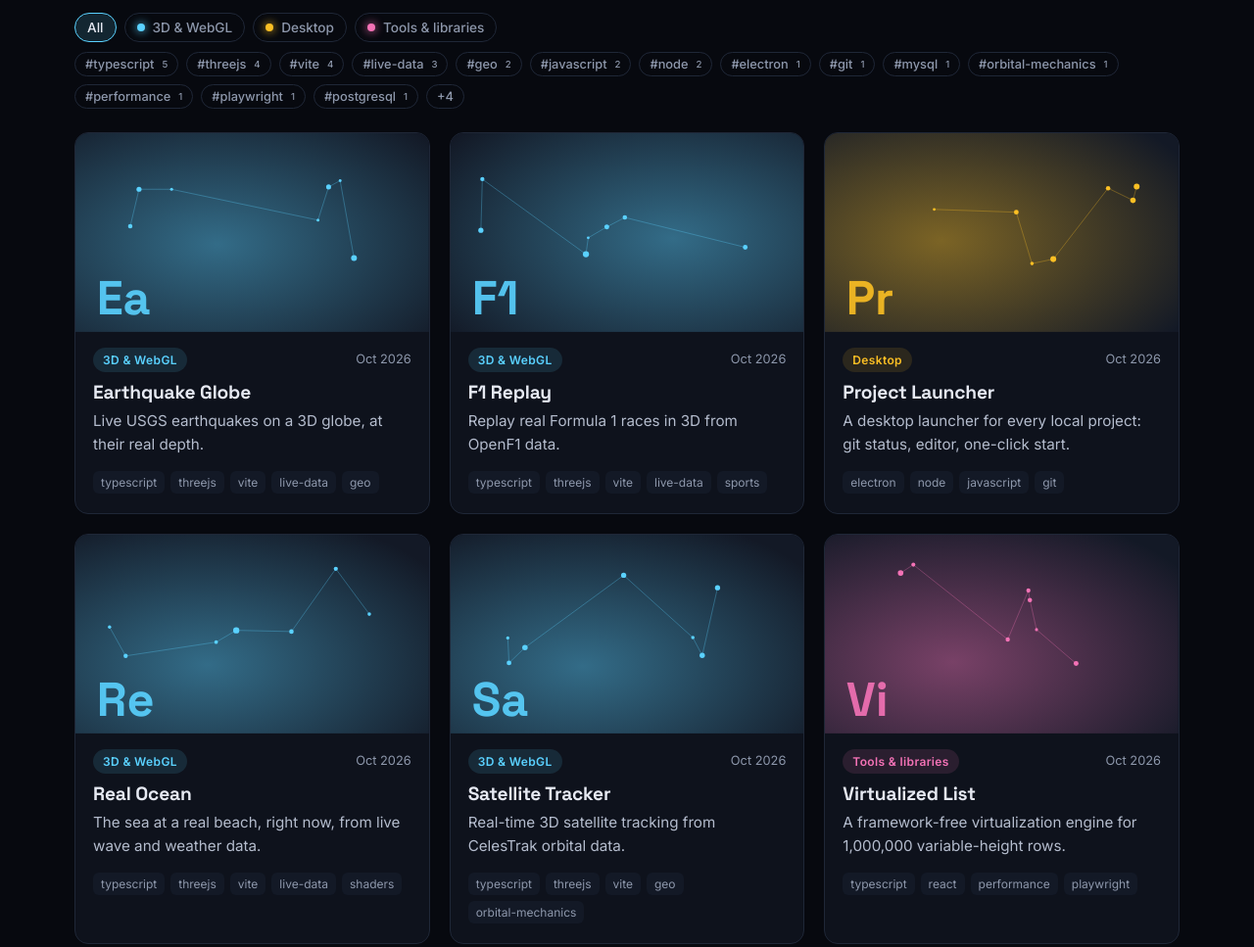
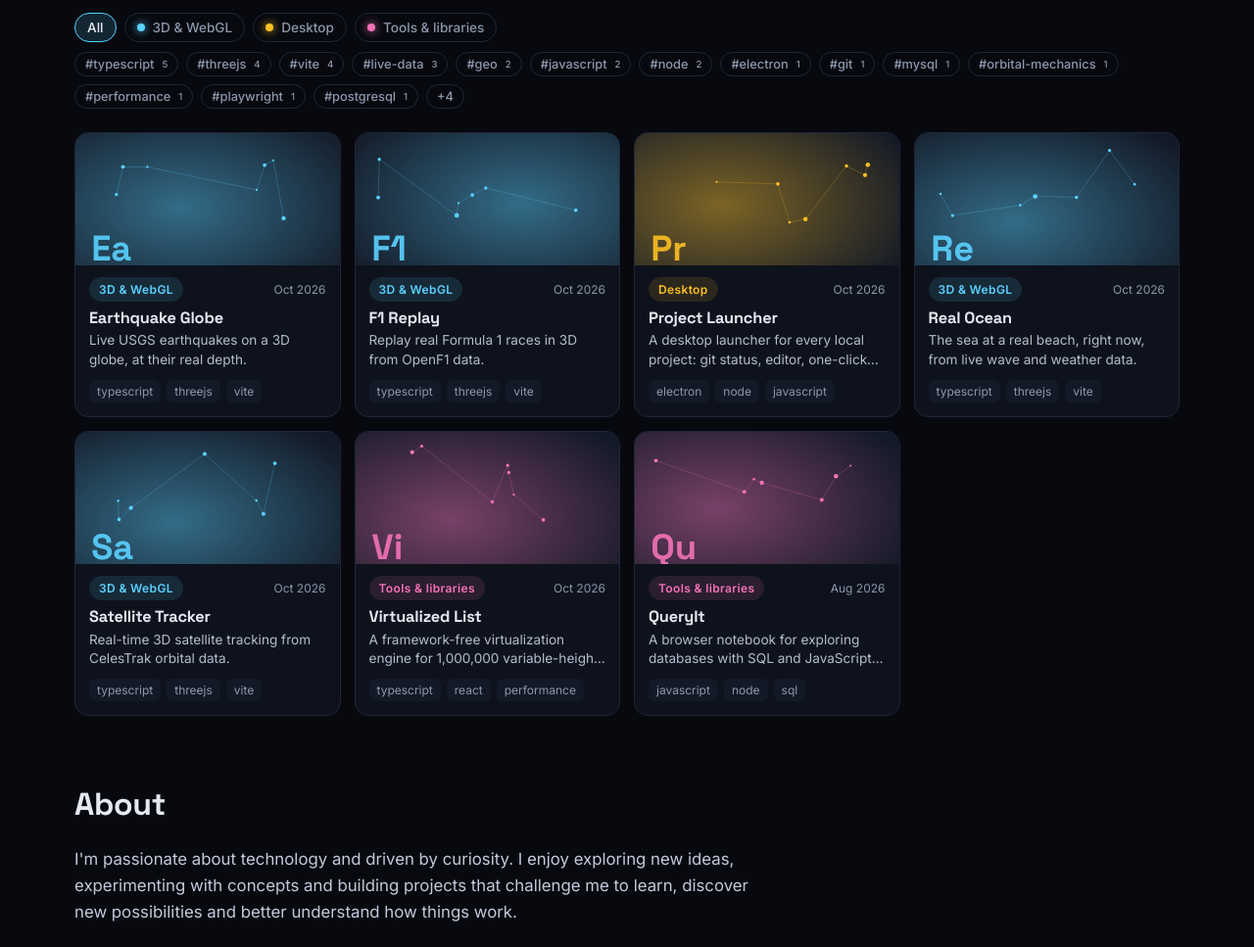
Before and after one commit to davipferr/davipferr.github.io, a website built with Vite: page index.html in a window 1280 px wide. Shown: the part 920-1887 px from the top of the page at 98% size. Built offline with nearby package versions, Linux system fonts and the light colour scheme; animation ran at ten frames a second.

Commit message:
restyle the section "All projects"

```diff
--- a/src/style.css
+++ b/src/style.css
@@ -112,7 +112,7 @@
 /* ── Sections & cards ───────────────────────────────── */
 .section { max-width: var(--max); margin: 0 auto; padding: 72px 16px 0; }
 .section.narrow { max-width: 860px; }
-.grid { display: grid; grid-template-columns: repeat(auto-fill, minmax(min(100%, 300px), 1fr)); gap: 20px; }
+.grid { display: grid; grid-template-columns: repeat(auto-fill, minmax(min(100%, 230px), 1fr)); gap: 14px; }
 
 .card {
   background: var(--surface); border: 1px solid var(--border); border-radius: var(--radius); overflow: hidden;
@@ -120,12 +120,15 @@
 }
 .card:hover { border-color: color-mix(in srgb, var(--c) 60%, var(--border)); transform: translateY(-3px); box-shadow: 0 12px 40px color-mix(in srgb, var(--c) 12%, transparent); }
 .card-link { display: block; height: 100%; text-decoration: none; }
-.card-cover { aspect-ratio: 16 / 9; background: var(--surface-2); overflow: hidden; }
+.card-cover { aspect-ratio: 2 / 1; background: var(--surface-2); overflow: hidden; }
 .card-cover img, .card-cover svg { width: 100%; height: 100%; object-fit: cover; display: block; }
-.card-body { padding: 16px 18px 20px; }
-.card-meta { display: flex; align-items: center; justify-content: space-between; gap: 8px; color: var(--muted); font-size: 0.8rem; margin-bottom: 10px; }
-.card h3 { font-size: 1.2rem; margin-bottom: 6px; }
-.card p { margin: 0 0 14px; color: #b4bccd; font-size: 0.95rem; }
+.card-body { padding: 12px 14px 14px; }
+.card-meta { display: flex; align-items: center; justify-content: space-between; gap: 8px; color: var(--muted); font-size: 0.75rem; margin-bottom: 8px; }
+.card-meta > * { white-space: nowrap; }
+.card-meta .badge { min-width: 0; overflow: hidden; text-overflow: ellipsis; display: block; }
+.card h3 { font-size: 1.02rem; margin-bottom: 4px; }
+.card p { margin: 0 0 10px; color: #b4bccd; font-size: 0.85rem; line-height: 1.45;
+  display: -webkit-box; -webkit-line-clamp: 2; -webkit-box-orient: vertical; overflow: hidden; }
 .badge {
   display: inline-flex; align-items: center; gap: 6px; font-size: 0.75rem; font-weight: 600; letter-spacing: 0.03em;
   color: var(--c); background: color-mix(in srgb, var(--c) 12%, transparent); padding: 3px 10px; border-radius: 999px;
--- a/src/views/components.ts
+++ b/src/views/components.ts
@@ -57,7 +57,7 @@
         <div class="card-meta">${categoryBadge(p)}<span>${esc(formatDate(p.date))}</span></div>
         <h3>${esc(p.title)}</h3>
         <p>${esc(tr(p.tagline))}</p>
-        <ul class="tags">${p.tags.slice(0, 5).map((t) => `<li>${esc(t)}</li>`).join('')}</ul>
+        <ul class="tags">${p.tags.slice(0, 3).map((t) => `<li>${esc(t)}</li>`).join('')}</ul>
       </div>
     </a>
   </article>`;
```
